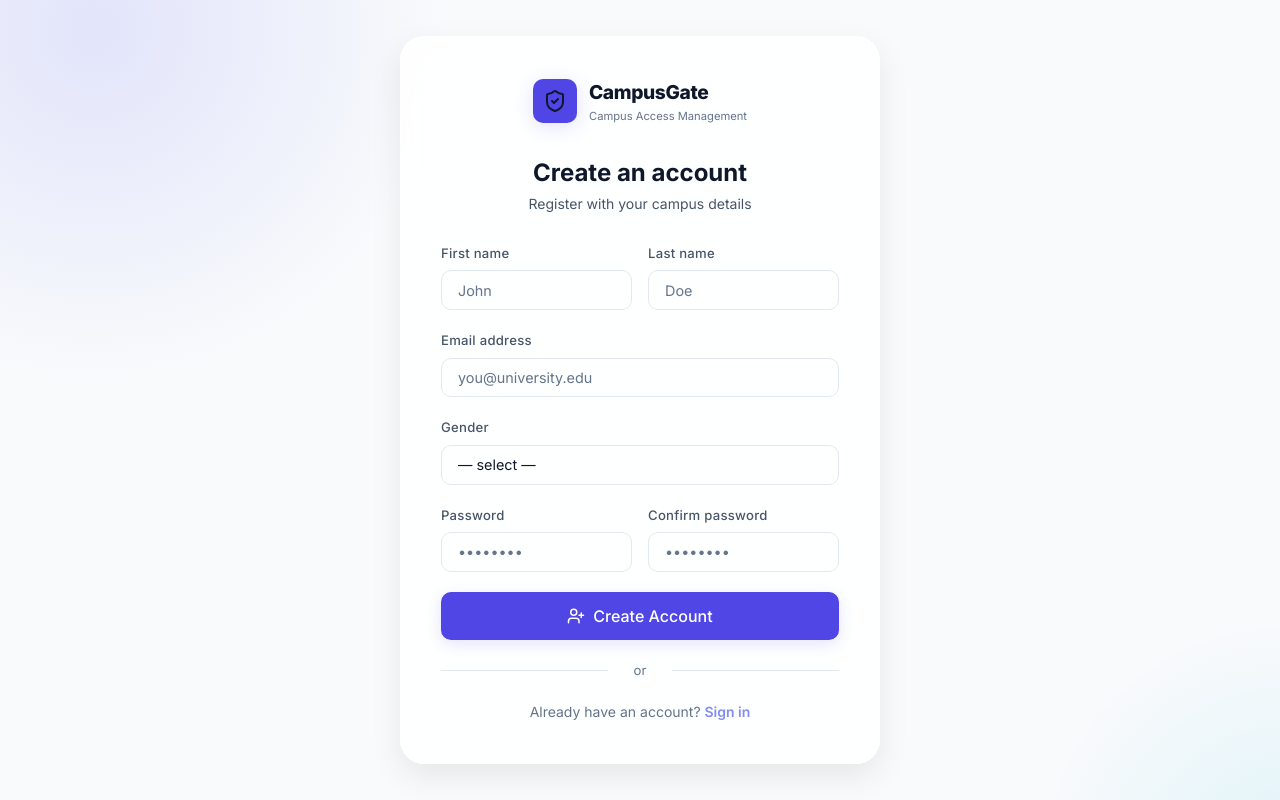
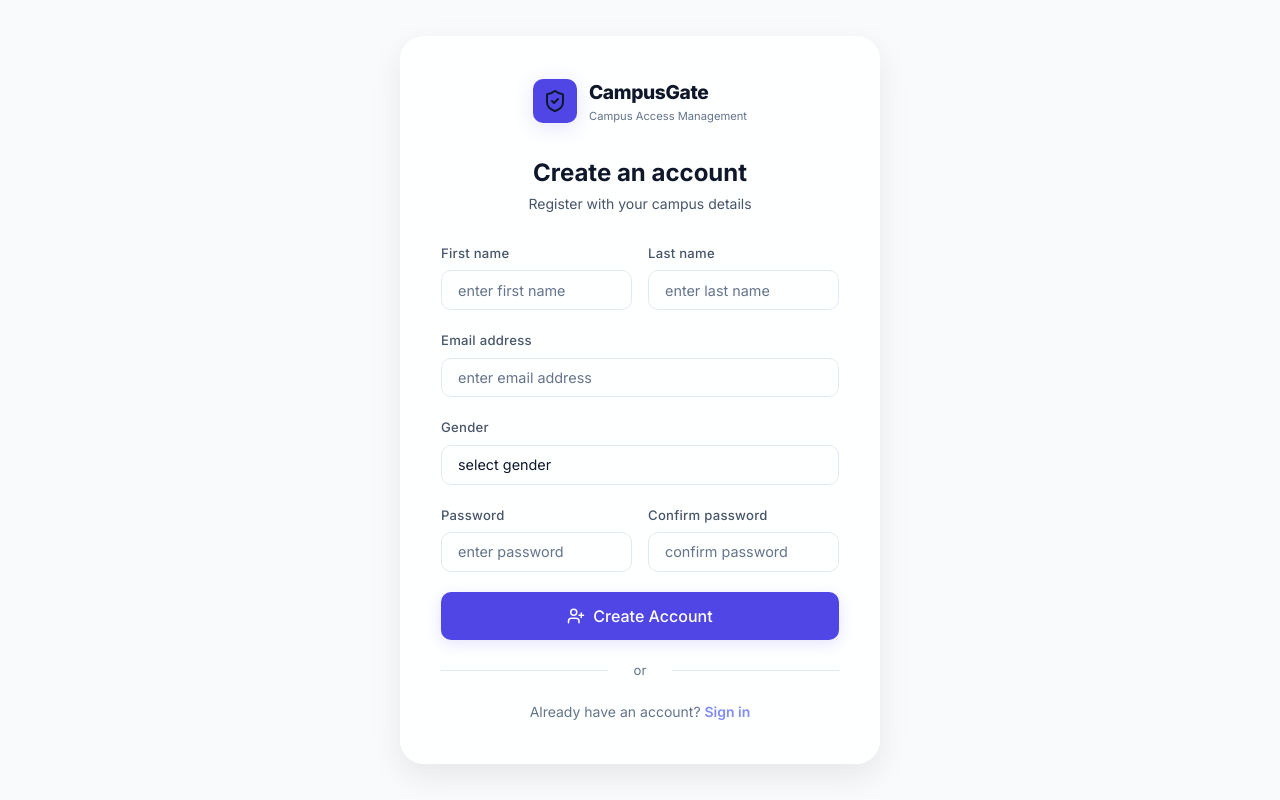
Before and after one commit to Bentimi/intelligent-vehicle-management-system, a React (Vite) app: page /signup in a window 1280 px wide. Built offline with nearby package versions, Linux system fonts and the light colour scheme.

Commit message:
inputs validation

```diff
--- a/src/index.css
+++ b/src/index.css
@@ -723,30 +723,15 @@ tbody tr:last-child td { border-bottom: none; }
 .auth-page {
   min-height: 100vh;
   display: flex;
-  align-items: center;
-  justify-content: center;
+  flex-direction: column;
   background: var(--bg-base);
   position: relative;
-  overflow: hidden;
+  overflow-x: hidden;
+  overflow-y: auto;
+  padding: 2rem 1rem;
 }
 
-.auth-page::before {
-  content: '';
-  position: absolute;
-  top: -40%; left: -20%;
-  width: 700px; height: 700px;
-  background: radial-gradient(circle, rgba(99,102,241,0.15) 0%, transparent 70%);
-  pointer-events: none;
-}
 
-.auth-page::after {
-  content: '';
-  position: absolute;
-  bottom: -40%; right: -20%;
-  width: 500px; height: 500px;
-  background: radial-gradient(circle, rgba(6,182,212,0.1) 0%, transparent 70%);
-  pointer-events: none;
-}
 
 .auth-card {
   background: var(--glass-bg);
@@ -760,6 +745,7 @@ tbody tr:last-child td { border-bottom: none; }
   position: relative;
   z-index: 1;
   animation: slideUp 0.4s cubic-bezier(0.22, 1, 0.36, 1);
+  margin: auto;
 }
 
 @media (max-width: 480px) {
--- a/src/pages/auth/LoginPage.jsx
+++ b/src/pages/auth/LoginPage.jsx
@@ -72,7 +72,7 @@ export default function LoginPage() {
               id="password"
               type="password"
               className="form-input"
-              placeholder="••••••••"
+              placeholder="password"
               {...register('password', { required: 'Password is required', minLength: { value: 6, message: 'Min 6 characters' } })}
             />
             {errors.password && <span className="form-error">{errors.password.message}</span>}
--- a/src/pages/auth/SignupPage.jsx
+++ b/src/pages/auth/SignupPage.jsx
@@ -53,8 +53,8 @@ export default function SignupPage() {
               <label className="form-label">First name</label>
               <input
                 className="form-input"
-                placeholder="John"
-                {...register('first_name', { required: 'Required' })}
+                placeholder="enter first name"
+                {...register('first_name', { required: 'First name is required' })}
               />
               {errors.first_name && <span className="form-error">{errors.first_name.message}</span>}
             </div>
@@ -62,8 +62,8 @@ export default function SignupPage() {
               <label className="form-label">Last name</label>
               <input
                 className="form-input"
-                placeholder="Doe"
-                {...register('last_name', { required: 'Required' })}
+                placeholder="enter last name"
+                {...register('last_name', { required: 'Last name is required' })}
               />
               {errors.last_name && <span className="form-error">{errors.last_name.message}</span>}
             </div>
@@ -74,7 +74,7 @@ export default function SignupPage() {
             <input
               type="email"
               className="form-input"
-              placeholder="you@university.edu"
+              placeholder="enter email address"
               {...register('email', {
                 required: 'Email is required',
                 pattern: { value: /^\S+@\S+\.\S+$/, message: 'Enter a valid email' },
@@ -86,7 +86,7 @@ export default function SignupPage() {
           <div className="form-group">
             <label className="form-label">Gender</label>
             <select className="form-select" {...register('gender', { required: 'Select a gender' })}>
-              <option value="">— select —</option>
+              <option value="">select gender</option>
               <option value="male">Male</option>
               <option value="female">Female</option>
               <option value="others">Others</option>
@@ -100,8 +100,8 @@ export default function SignupPage() {
               <input
                 type="password"
                 className="form-input"
-                placeholder="••••••••"
-                {...register('password', { required: 'Password required', minLength: { value: 6, message: 'Min 6 chars' } })}
+                placeholder="enter password"
+                {...register('password', { required: 'Password is required', minLength: { value: 8, message: 'Min 8 chars' } })}
               />
               {errors.password && <span className="form-error">{errors.password.message}</span>}
             </div>
@@ -110,7 +110,7 @@ export default function SignupPage() {
               <input
                 type="password"
                 className="form-input"
-                placeholder="••••••••"
+                placeholder="confirm password"
                 {...register('confirmPassword', {
                   required: 'Please confirm',
                   validate: (v) => v === watch('password') || 'Passwords do not match',
--- a/src/pages/dashboard/ProfilePage.jsx
+++ b/src/pages/dashboard/ProfilePage.jsx
@@ -195,34 +195,35 @@ export default function ProfilePage() {
           </div>
           {/* Edit Profile Modal */}
           {editMode && (
-            <div className="modal-overlay" onClick={() => setEditMode(false)}>
+            <div className="modal-overlay" onClick={() => { setEditMode(false); reset(profile); }}>
               <div className="modal" onClick={(e) => e.stopPropagation()}>
-                <button className="modal-close" onClick={() => setEditMode(false)}><X size={16} /></button>
+                <button className="modal-close" onClick={() => { setEditMode(false); reset(profile); }}><X size={16} /></button>
                 <div className="modal-title flex items-center gap-2"><Settings size={20} /> Edit Profile</div>
                 <form onSubmit={handleSubmit(onSubmit)}>
                   <div className="form-row">
                     <div className="form-group">
                       <label className="form-label">First Name</label>
-                      <input className="form-input" {...register('first_name', { required: 'Required' })} />
+                      <input className="form-input" placeholder='Enter first name' {...register('first_name', { required: 'first name is required' })} />
                       {errors.first_name && <span className="form-error">{errors.first_name.message}</span>}
                     </div>
                     <div className="form-group">
                       <label className="form-label">Last Name</label>
-                      <input className="form-input" {...register('last_name', { required: 'Required' })} />
+                      <input className="form-input" placeholder='Enter last name' {...register('last_name', { required: 'Last name is required' })} />
                       {errors.last_name && <span className="form-error">{errors.last_name.message}</span>}
                     </div>
                   </div>
                   <div className="form-group">
                     <label className="form-label">Email Address</label>
-                    <input className="form-input" type="email" {...register('email', { required: 'Required' })} />
+                    <input className="form-input" placeholder='Enter email address' type="email" {...register('email', { required: 'Email is required' })} />
                     {errors.email && <span className="form-error">{errors.email.message}</span>}
                   </div>
                   <div className="form-group">
                     <label className="form-label">Phone Number</label>
-                    <input className="form-input" {...register('phone_number')} />
+                    <input className="form-input" placeholder='Enter phone number' {...register('phone_number', { required: 'Phone number is required' })} />
+                  {errors.phone_number && <span className="form-error">{errors.phone_number.message}</span>}
                   </div>
                   <div style={{ display:'flex', gap:'1rem', marginTop:'1.5rem' }}>
-                    <button type="button" className="btn btn-secondary flex-1" onClick={() => setEditMode(false)}>Cancel</button>
+                    <button type="button" className="btn btn-secondary flex-1" onClick={() => { setEditMode(false); reset(profile); }}>Cancel</button>
                     <button type="submit" className={`btn btn-primary flex-1 flex items-center justify-center gap-2${saving ? ' btn-loading' : ''}`} disabled={saving}>
                       {saving ? <Loader2 size={16} className="animate-spin" /> : <UserIcon size={16} />}
                       {saving ? 'Saving...' : 'Save Changes'}
--- a/src/pages/dashboard/VehicleDetailPage.jsx
+++ b/src/pages/dashboard/VehicleDetailPage.jsx
@@ -175,32 +175,36 @@ export default function VehicleDetailPage() {
                 <div className="form-row">
                   <div className="form-group">
                     <label className="form-label">Plate number</label>
-                    <input className="form-input" {...register('plate_number', { required:'Required' })} />
+                    <input className="form-input" {...register('plate_number', { required:'plate number is required' })} />
                     {errors.plate_number && <span className="form-error">{errors.plate_number.message}</span>}
                   </div>
                   <div className="form-group">
                     <label className="form-label">Type</label>
-                    <select className="form-select" {...register('vehicle_type')}>
+                    <select className="form-select" {...register('vehicle_type', { required: 'Type is required' })}>
                       <option value="car">Car</option>
                       <option value="bike">Bike</option>
                       <option value="bus">Bus</option>
                       <option value="truck">Truck</option>
                     </select>
+                    {errors.vehicle_type && <span className="form-error">{errors.vehicle_type.message}</span>}
                   </div>
                 </div>
                 <div className="form-row">
                   <div className="form-group">
                     <label className="form-label">Model</label>
-                    <input className="form-input" {...register('model')} />
+                    <input className="form-input" {...register('model', { required: 'Model is required' })} />
+                    {errors.model && <span className="form-error">{errors.model.message}</span>}
                   </div>
                   <div className="form-group">
                     <label className="form-label">Color</label>
-                    <input className="form-input" {...register('color')} />
+                    <input className="form-input" {...register('color', { required: 'Color is required' })} />
+                    {errors.color && <span className="form-error">{errors.color.message}</span>}
                   </div>
                 </div>
                 <div className="form-group">
                   <label className="form-label">Description</label>
-                  <textarea className="form-textarea" {...register('vehicle_description')} />
+                  <textarea className="form-textarea" {...register('vehicle_description', { required: 'Description is required' })} />
+                  {errors.vehicle_description && <span className="form-error">{errors.vehicle_description.message}</span>}
                 </div>
                 <div style={{ display:'flex', gap:'0.75rem', justifyContent:'flex-end' }}>
                   <button type="button" className="btn btn-secondary" onClick={() => { setEditMode(false); reset(vehicle) }}>Cancel</button>
```
Also changed, not shown: src/pages/dashboard/VehiclesPage.jsx (+9 -9 lines).
